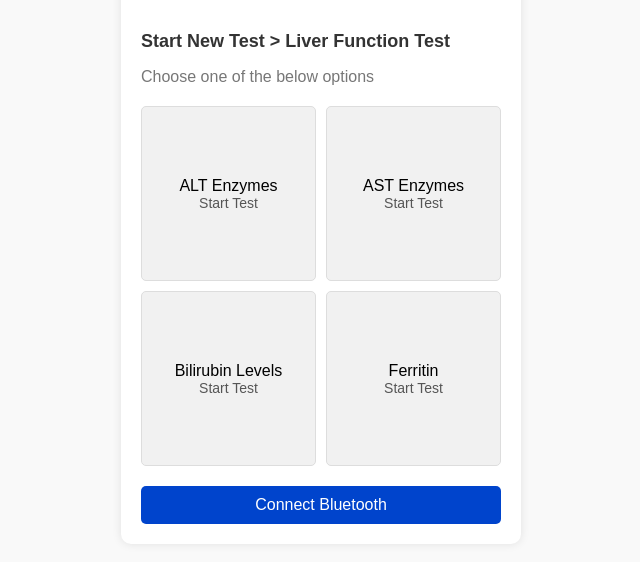
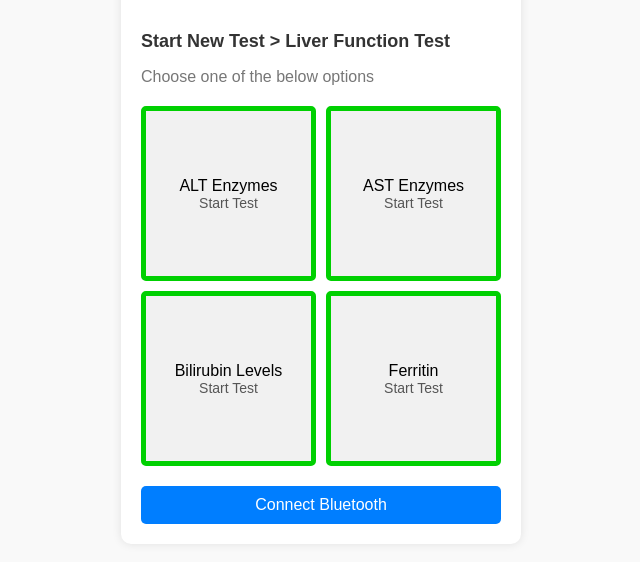
Before and after one commit to GonepDevTeam/PWA, a plain HTML site: page index.html in a window 1280 px wide. Shown: the part 164-726 px from the top of the page, without its empty margins (319-959 px from the left). Drawn offline with Linux system fonts and the light colour scheme.

Commit message:
Update styles.css

```diff
--- a/styles.css
+++ b/styles.css
@@ -53,7 +53,7 @@ main {
 
 .test-btn {
     background: #f1f1f1;
-    border: 1px solid #ddd;
+    border: 5px solid #00D001;
     border-radius: 5px;
     padding: 20px;
     font-size: 16px;
@@ -79,14 +79,14 @@ main {
     left: -1px;
     right: -1px;
     bottom: -1px;
-    border: 2px solid #00ff00;
+    border: 8px solid #00D001;
     border-radius: 5px;
     z-index: -1;
     box-shadow: 0 0 10px 2px rgba(0, 255, 0, 0.5);
 }
 
 #test-mock-bluetooth {
-    background: #0044cc;
+    background: #007EFF;
     color: #fff;
     border: none;
     border-radius: 5px;
```
